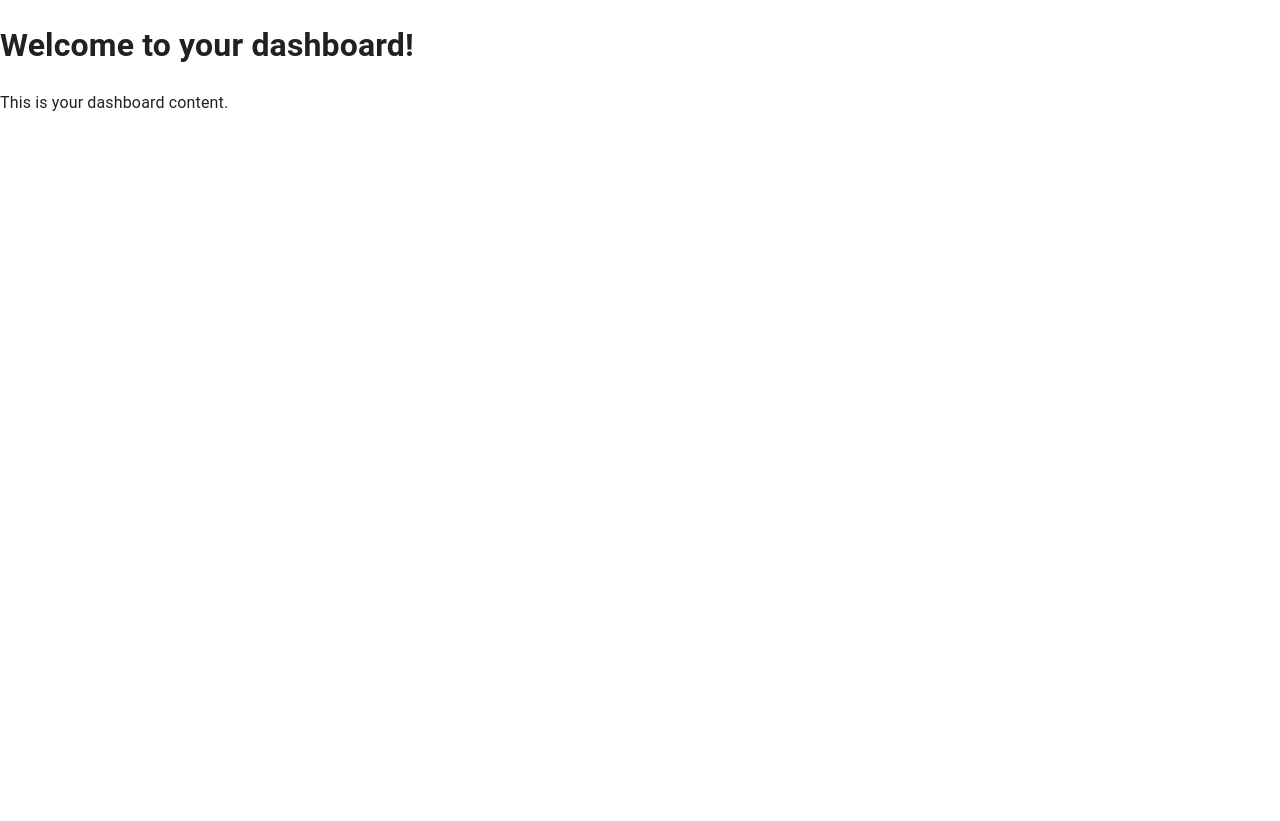
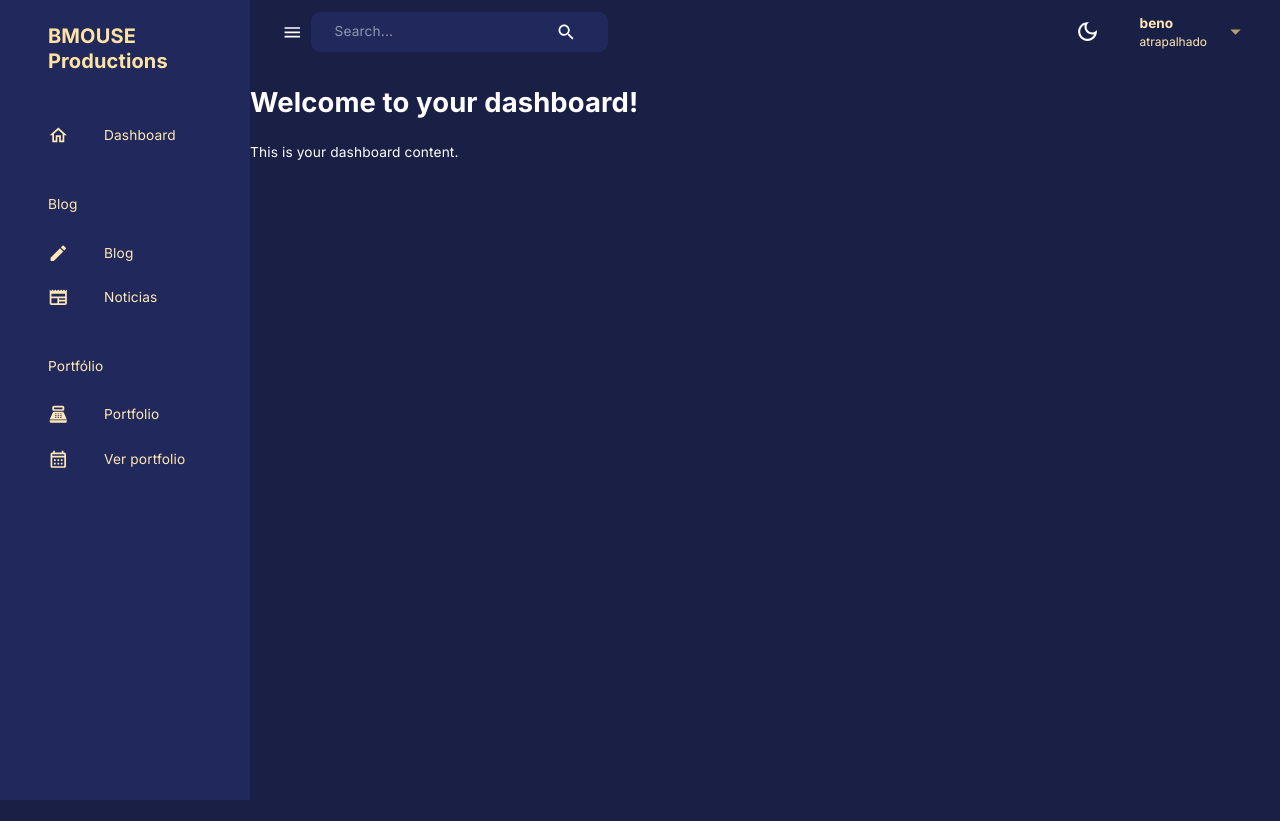
Before and after one commit to beno1234/teste-dashboard, a Next.js app: page /dashboard in a window 1280 px wide. After the commit the page ends 800 px from the top, so only its background shows below. Built offline with nearby package versions, Linux system fonts and the light colour scheme.

Commit message:
first commit

```diff
--- a/pages/blog/index.tsx
+++ b/pages/blog/index.tsx
@@ -1,6 +1,6 @@
 /* eslint-disable @next/next/no-img-element */
 import React, { useState, useRef, ChangeEvent } from "react";
-import { Box, TextField, Button, Input } from "@mui/material";
+import { Box, TextField, Button, Input, CssBaseline } from "@mui/material";
 import { Formik, Form, ErrorMessage } from "formik";
 import { mixed, object, string } from "yup";
 import { Alert, Snackbar } from "@mui/material";
@@ -47,6 +47,7 @@
 
   return (
     <Layout>
+      <CssBaseline />
 
     <Box m="1.5rem 2.5rem">
       <h1>Adicionar notícia</h1>
--- a/pages/dashboard/index.jsx
+++ b/pages/dashboard/index.jsx
@@ -1,9 +1,16 @@
+import { CssBaseline } from "@mui/material";
+import Layout from "../../components/layout/index";
+
 const index = () => {
   return (
-    <div>
-      <h1>Welcome to your dashboard!</h1>
-      <p>This is your dashboard content.</p>
-    </div>
+    <Layout>
+      <CssBaseline />
+
+      <div>
+        <h1>Welcome to your dashboard!</h1>
+        <p>This is your dashboard content.</p>
+      </div>
+    </Layout>
   );
 };
 
--- a/pages/noticias/index.tsx
+++ b/pages/noticias/index.tsx
@@ -1,5 +1,5 @@
 import React, { useEffect, useState } from "react";
-import { Box, Button, useTheme } from "@mui/material";
+import { Box, Button, CssBaseline, useTheme } from "@mui/material";
 import Header from "../../components/layout/Header";
 import { DataGrid } from "@mui/x-data-grid";
 import EditIcon from "@mui/icons-material/Edit";
@@ -76,6 +76,7 @@
 
   return (
     <Layout>
+      <CssBaseline />
 
     <Box m="1.5rem 2.5rem">
       <Header title="Todas as noticias" subtitle="Deseja editar ou excluir ?" />
```
